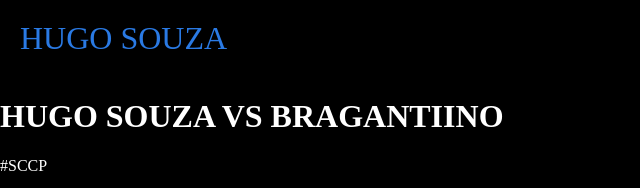
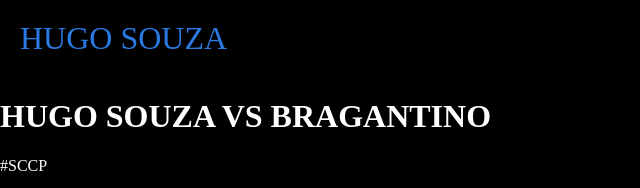
Before and after one commit to KKaua07/SITE07, a plain HTML site: page index.html in a window 1280 px wide. Shown: the top 188 px of the page, 0-640 px from the left. Drawn offline with Linux system fonts and the light colour scheme; grey boxes are pictures that could not be loaded.

Commit message:
Update index.html

```diff
--- a/index.html
+++ b/index.html
@@ -1,7 +1,7 @@
 <body>
     <header>HUGO SOUZA</header>
 
-    <h1>HUGO SOUZA VS BRAGANTIINO</h1>
+    <h1>HUGO SOUZA VS BRAGANTINO</h1>
     <p>#SCCP</p>
 
   <iframe width="560" height="315" src="https://www.youtube.com/embed/zN3aRuakmfA?si=2X-_wxLR7cDFXwal" title="YouTube video player" frameborder="0" allow="accelerometer; autoplay; clipboard-write; encrypted-media; gyroscope; picture-in-picture; web-share" referrerpolicy="strict-origin-when-cross-origin" allowfullscreen></iframe>
```
